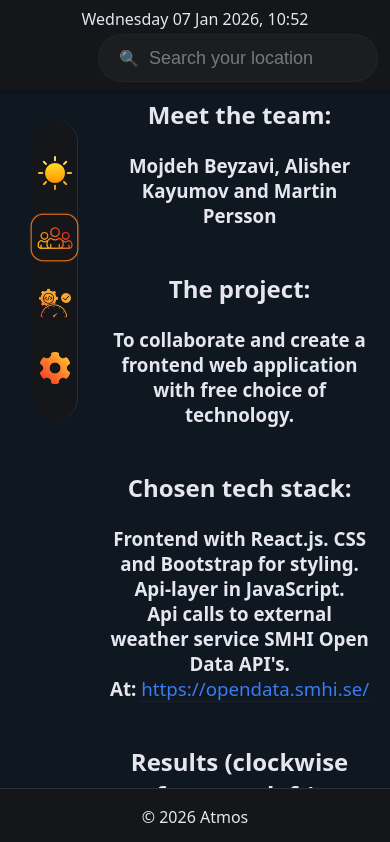
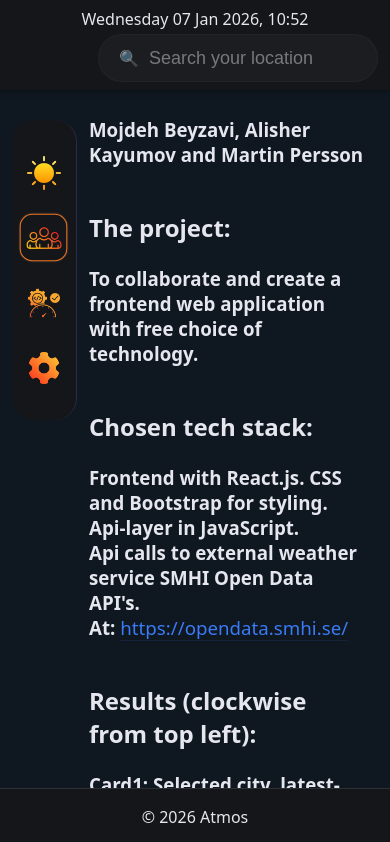
Before and after one commit to MartinPersson-Lexicon/Atmos, a React (Vite) app: page /about in a window 390 px wide. Shown: the top 842 px of the page. Built offline with nearby package versions, Linux system fonts and the light colour scheme.

Commit message:
Fix responsive layout for mobile

```diff
--- a/src/App.css
+++ b/src/App.css
@@ -1,10 +1,23 @@
-#root {
-  max-width: 1280px;
-  margin: 0 auto;
-  padding: 2rem;
-  text-align: center;
+/* App.css - final fixed version (mobile responsive + desktop not stretched)
+   Comments are written in simple English (your style)
+*/
+
+/* ===== I reset everything so mobile layout doesn't break ===== */
+*,
+*::before,
+*::after {
+  box-sizing: border-box; /* padding should not push elements outside */
 }
 
+html,
+body {
+  margin: 0;
+  padding: 0;
+  width: 100%;
+  overflow-x: hidden; /* I don't want any horizontal scroll on phone */
+}
+
+/* ===== Theme tokens ===== */
 :root {
   --primary: #3a7bf6;
   --accent: #ff7a59;
@@ -16,8 +29,10 @@
   --bg: #0f1720;
   --surface: #15161a;
   --text: #e6e6ee;
+
   /* rgb form of --text so we can derive translucent variants */
   --text-rgb: 230, 230, 238;
+
   --muted: rgba(var(--text-rgb), 0.45);
   --muted-very: rgba(var(--text-rgb), 0.03);
   --muted-border: rgba(var(--text-rgb), 0.12);
@@ -41,81 +56,103 @@
   --text: #e6e6ee;
 }
 
-/* apply tokens */
+/* ===== Apply tokens ===== */
 body {
   background: var(--bg);
   color: var(--text);
 }
 
-.app-root > .header,
-.app-root .header {
-  background: var(--surface);
+/* ===== IMPORTANT: root must be full width (do NOT limit it) ===== */
+#root {
+  width: 100%;
+  margin: 0;
+  padding: 0; /* I removed the big padding because it breaks mobile */
+  text-align: initial; /* I don't want everything forced to center */
 }
 
-.app-footer {
-  background: linear-gradient(180deg, rgba(0, 0, 0, 0.02), rgba(0, 0, 0, 0.04));
-}
-
-/* App layout: sidebar left, content to the right */
-.app-layout {
-  display: flex;
-  min-height: 100vh;
-  align-items: stretch;
-}
-
-/* ensure stacking context doesn't block the fixed header */
+/* ===== App wrapper ===== */
 .app-root {
   position: relative;
   z-index: 0;
+  min-height: 100vh;
+  width: 100%;
 }
 
-.content {
-  flex: 1 1 auto;
-  display: flex;
-  flex-direction: column;
-  /* reserve space under the fixed header so content doesn't appear beneath it */
-  padding: calc(50px + 1rem) 2rem calc(56px + 1rem);
-}
-
-main {
-  flex: 1 1 auto;
-}
-
-/* Header pinned to top of application */
+/* ===== Header fixed on top ===== */
 .app-root > .header,
 .app-root .header {
   position: fixed;
-  background: var(--surface);
   top: 0;
   left: 0;
   right: 0;
   z-index: 10000; /* keep header above everything */
+  background: var(--surface);
 }
 
-/* Footer styling: keep it visible and pinned to the bottom of the content column */
+/* ===== Footer fixed on bottom ===== */
 .app-footer {
   position: fixed;
-  background: var(--surface);
   bottom: 0;
   left: 0;
   right: 0;
+
   height: 56px;
   display: flex;
   align-items: center;
   justify-content: center;
+
   padding: 12px 16px;
   color: var(--text);
+  background: var(--surface);
   border-top: 1px solid var(--muted-border);
   text-align: center;
   z-index: 70;
 }
 
-/* External link styling used across pages */
+/* ===== Main layout: sidebar + content ===== */
+.app-layout {
+  display: flex;
+  width: 100%;
+  min-height: 100vh;
+  align-items: stretch;
+
+  /* I want the page not too wide on big screens */
+  max-width: 1280px;
+  margin: 0 auto;
+  padding: 0 2rem;
+}
+
+/* ===== Content column ===== */
+.content {
+  flex: 1 1 auto;
+  min-width: 0; /* VERY IMPORTANT for flex overflow */
+  width: 100%;
+
+  display: flex;
+  flex-direction: column;
+
+  /* I keep space for the fixed header and footer */
+  padding-top: calc(50px + 1rem);
+  padding-bottom: calc(56px + 1rem);
+
+  /* desktop side padding */
+  padding-left: 2rem;
+  padding-right: 2rem;
+}
+
+main {
+  flex: 1 1 auto;
+  width: 100%;
+  min-width: 0; /* also important */
+}
+
+/* ===== Links and small shared styles ===== */
 .external-link {
   color: var(--primary);
   text-decoration: none;
   border-bottom: 1px solid rgba(58, 123, 246, 0.12);
 }
+
 .external-link:hover {
   text-decoration: underline;
 }
@@ -127,6 +164,7 @@ main {
   transition: filter 300ms;
 }
 
+/* If you still use this somewhere, it's ok */
 .app-container.light {
   background-color: #f5f5f5;
   color: #1a1a2e;
@@ -146,7 +184,7 @@ main {
   color: #888;
 }
 
-/* Home page background video (controlled by Home.jsx) */
+/* ===== Home background video ===== */
 #home-bg-video {
   position: fixed;
   inset: 0;
@@ -157,3 +195,25 @@ main {
   pointer-events: none;
   filter: brightness(0.7) saturate(0.9) contrast(0.95);
 }
+
+/* ===== Mobile fixes ===== */
+@media (max-width: 768px) {
+  .app-layout {
+    padding: 0 12px; /* I reduce side space on phones */
+    max-width: 100%; /* phone should be full width */
+  }
+
+  .content {
+    padding-left: 12px; /* smaller padding so cards fit */
+    padding-right: 12px;
+    padding-top: calc(50px + 12px);
+    padding-bottom: calc(56px + 12px);
+  }
+}
+
+/* ===== Very large screens (optional, keep it nice) ===== */
+@media (min-width: 1400px) {
+  .app-layout {
+    max-width: 1280px; /* still keep the app centered and not too wide */
+  }
+}
```
